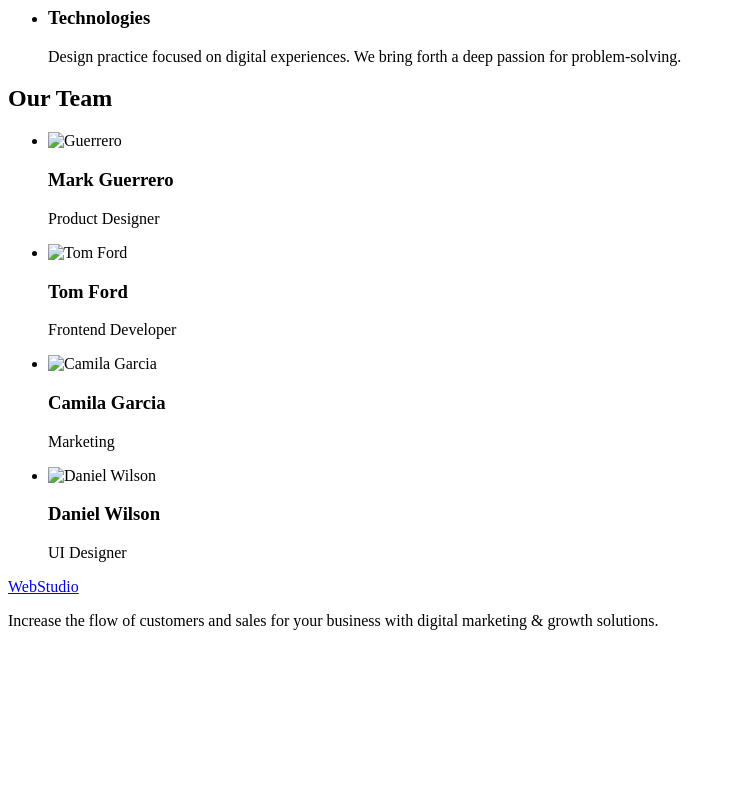
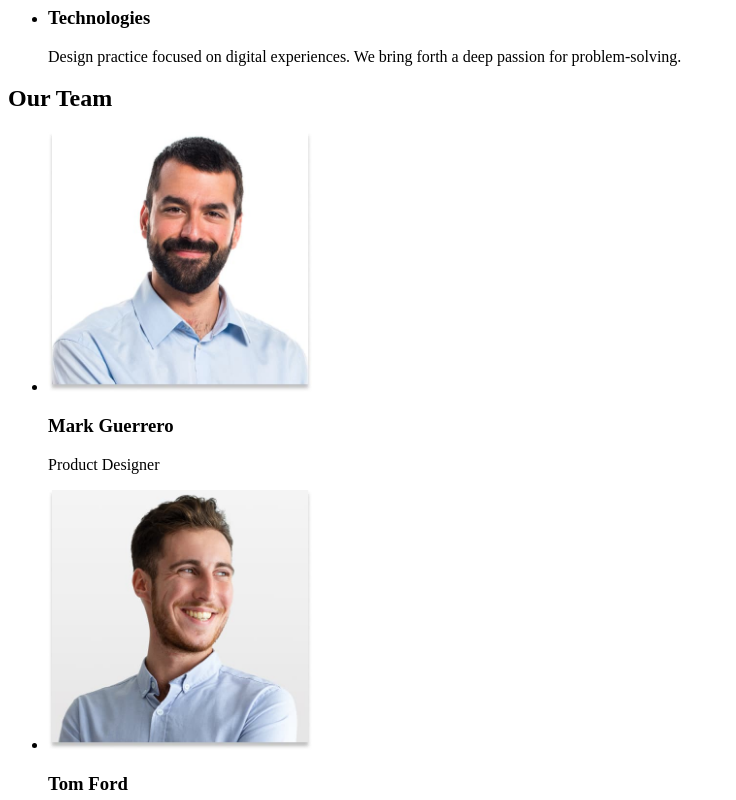
Before and after one commit to Tanja-Chigik24/goit-markup-hw-01, a plain HTML site: page index.html in a window 1280 px wide. Shown: the part 480-1280 px from the top of the page, without its empty margins (0-736 px from the left). Before the commit the page ends 1126 px from the top, so only its background shows below. Drawn offline with Linux system fonts and the light colour scheme.

Commit message:
mod-index

```diff
--- a/index.html
+++ b/index.html
@@ -92,7 +92,7 @@
         <ul>
           <li>
             <img
-              src=".images/img-1.jpg"
+              src="./images/img-1.jpg"
               width="264"
               height="260"
               alt="Guerrero"
@@ -102,7 +102,7 @@
           </li>
           <li>
             <img
-              src=".images/img-2.jpg"
+              src="./images/img-2.jpg"
               width="264"
               height="260"
               alt="Tom Ford"
@@ -112,7 +112,7 @@
           </li>
           <li>
             <img
-              src=".images/img-3.jpg"
+              src="./images/img-3.jpg"
               alt="Camila Garcia"
               width="264"
               height="260"
@@ -122,7 +122,7 @@
           </li>
           <li>
             <img
-              src=".images/img-4.jpg"
+              src="./images/img-4.jpg"
               width="264"
               height="260"
               alt="Daniel Wilson"
```
